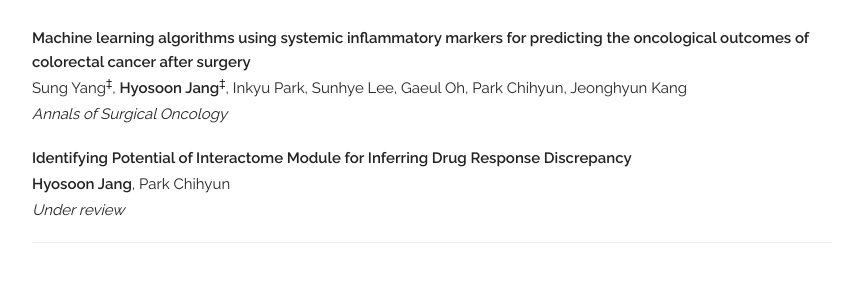
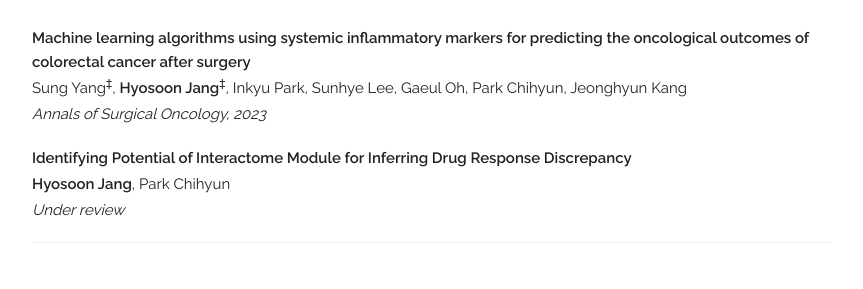
Before and after one commit to hsjang0/hsjang, a Jekyll site: the page built from index.html, in a window 1280 px wide. Shown: the part 842-1131 px from the top of the page, without its empty margins (208-1071 px from the left). Built offline with Jekyll 4.4.1, drawn with Linux system fonts in a browser that asks for light colours; some web fonts are replaced.

Commit message:
Update publications.yaml

```diff
--- a/_data/publications.yaml
+++ b/_data/publications.yaml
@@ -7,7 +7,7 @@
 
   - title: "Machine learning algorithms using systemic inflammatory markers for predicting the oncological outcomes of colorectal cancer after surgery"
     authors: "Sung Yang<sup>‡</sup>, <b>Hyosoon Jang</b><sup>‡</sup>, Inkyu Park, Sunhye Lee, Gaeul Oh, Park Chihyun, Jeonghyun Kang"
-    venue: "Annals of Surgical Oncology"
+    venue: "Annals of Surgical Oncology, 2023"
     selected: y
 
   - title: "Identifying Potential of Interactome Module for Inferring Drug Response Discrepancy"
```
